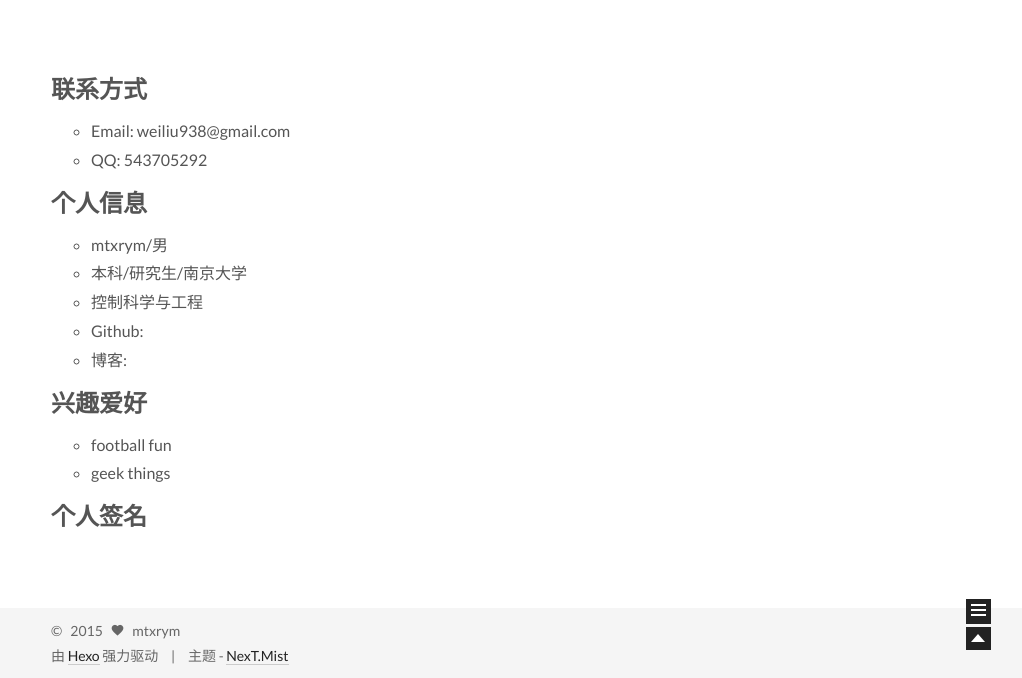
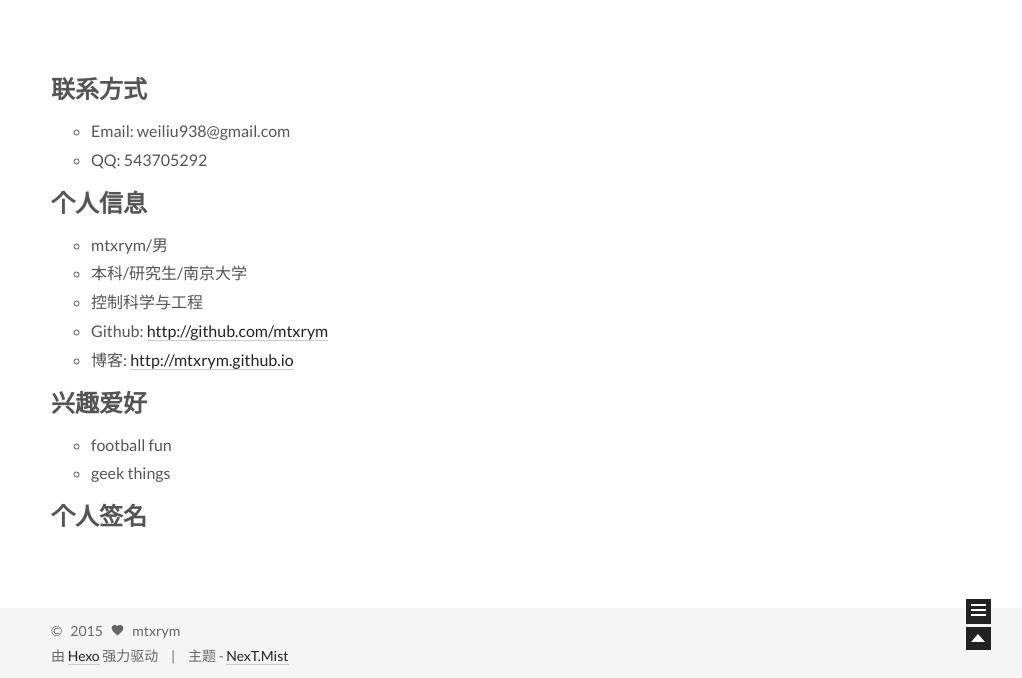
Before and after one commit to mtxrym/mtxrym.github.io, a plain HTML site: page about/index.html in a window 1280 px wide. Shown: the part 131-809 px from the top of the page, without its empty margins (239-1261 px from the left). Drawn offline with Linux system fonts and the light colour scheme.

Commit message:
Site updated: 2015-04-16 14:36:58

```diff
--- a/about/index.html
+++ b/about/index.html
@@ -121,8 +121,8 @@
 <li>mtxrym/男</li>
 <li>本科/研究生/南京大学</li>
 <li>控制科学与工程</li>
-<li>Github: <a href="http://github.com/mtxrym" target="_blank" rel="external"></a></li>
-<li>博客: <a href="http://mtxrym.github.io" target="_blank" rel="external"></a></li>
+<li>Github: <a href="http://github.com/mtxrym" target="_blank" rel="external">http://github.com/mtxrym</a></li>
+<li>博客: <a href="http://mtxrym.github.io" target="_blank" rel="external">http://mtxrym.github.io</a></li>
 </ul>
 <h1 id="兴趣爱好">兴趣爱好</h1><ul>
 <li>football fun</li>
--- a/css/main.css
+++ b/css/main.css
@@ -1153,7 +1153,7 @@ input.menu-search-input {
   width: 4px;
   height: 4px;
   border-radius: 50%;
-  background: #e2ff47;
+  background: #ff377c;
 }
 .sidebar-nav {
   margin: 0;
```
